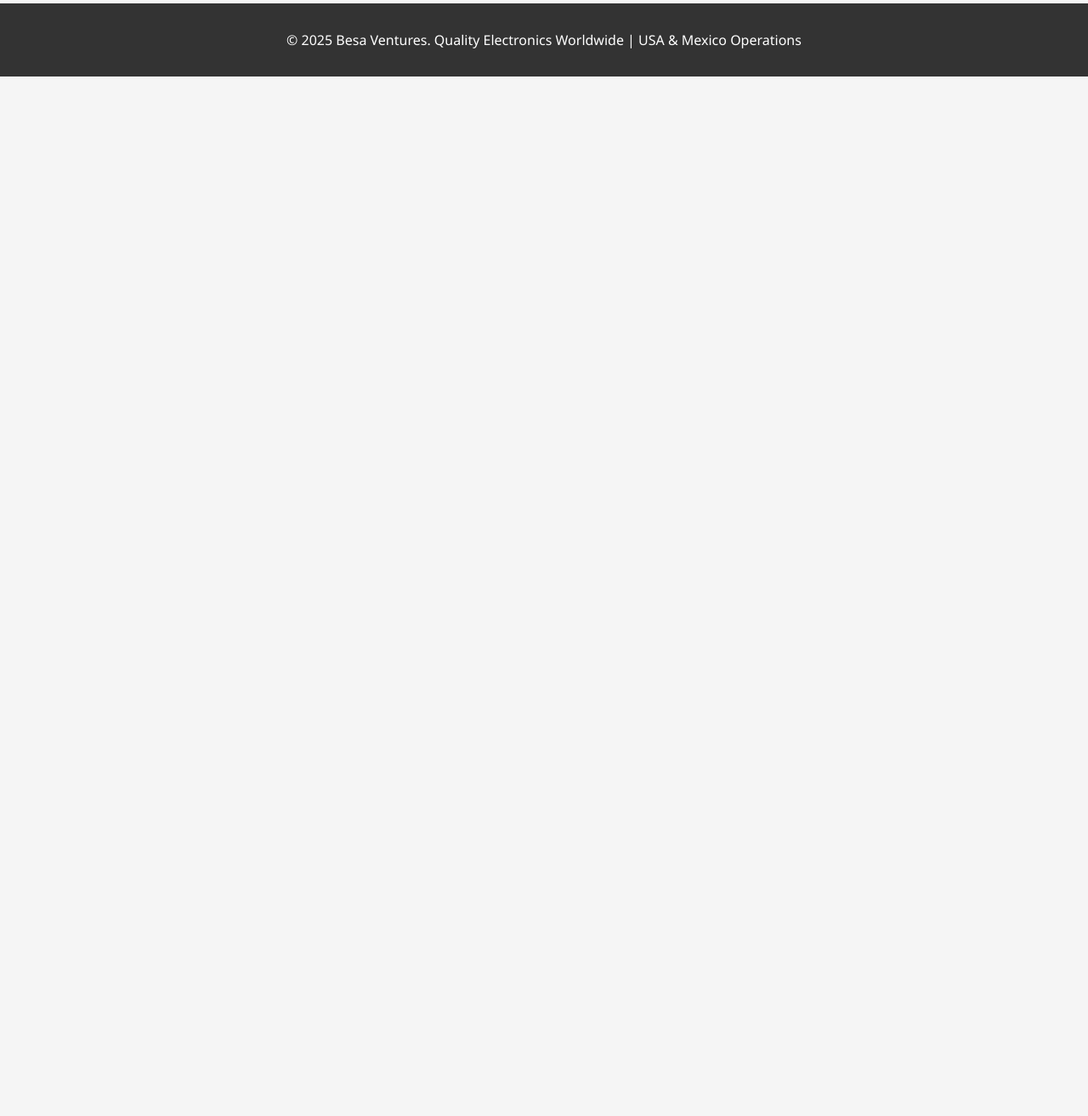
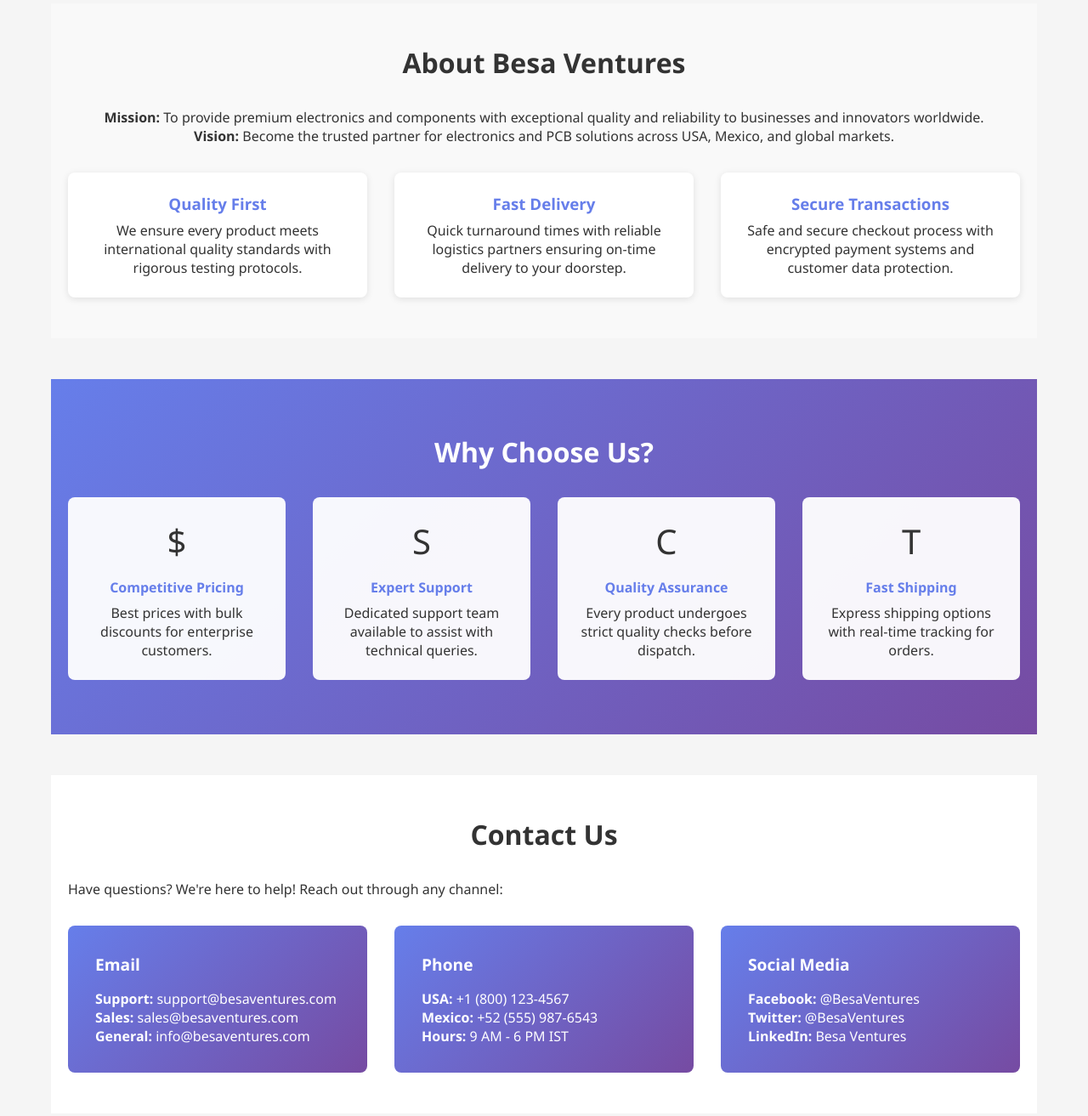
Before and after one commit to 19Gaurav92/Besa-E-com, a plain HTML site: page frontend/index.html in a window 1280 px wide. Shown: the part 1999-3312 px from the top of the page at 85% size. Before the commit the page ends 2089 px from the top, so only its background shows below. Drawn offline with Linux system fonts and the light colour scheme.

Commit message:
Add About Us, Features, and Contact sections with styling
Added About Us, Features, and Contact sections to the homepage.

```diff
--- a/frontend/index.html
+++ b/frontend/index.html
@@ -304,6 +304,8 @@
       opacity: 1;
       visibility: visible;
     }
+
+/* About Section */.about-section{padding:3rem 0;background:#f9f9f9}.about-content{text-align:center}.about-grid{display:grid;grid-template-columns:repeat(auto-fit,minmax(250px,1fr));gap:2rem;margin-top:2rem}.about-card{background:white;padding:1.5rem;border-radius:8px;box-shadow:0 2px 8px rgba(0,0,0,0.1)}.about-card h3{color:#667eea;margin-bottom:0.5rem}.features-section{background:linear-gradient(135deg,#667eea 0%,#764ba2 100%);padding:4rem 0;margin:3rem 0}.features-grid{display:grid;grid-template-columns:repeat(auto-fit,minmax(240px,1fr));gap:2rem}.feature-item{background:rgba(255,255,255,0.95);padding:1.5rem;border-radius:8px;text-align:center}.feature-icon{font-size:2.5rem;margin-bottom:1rem;display:block}.feature-item h4{color:#667eea;margin-bottom:0.5rem}.contact-section{padding:3rem 0;background:white}.contact-grid{display:grid;grid-template-columns:repeat(auto-fit,minmax(280px,1fr));gap:2rem;margin-top:2rem}.contact-info{background:linear-gradient(135deg,#667eea 0%,#764ba2 100%);color:white;padding:2rem;border-radius:8px;text-align:left}.contact-info h4{font-size:1.2rem;margin-bottom:1rem;color:white}
   </style>
 </head>
 <body>
@@ -333,6 +335,49 @@
 <div class="product-card"><div class="product-image">📦</div><div class="product-info"><h3 class="product-name">Multilayer PCB (4-Layer)</h3><p class="product-description">High-quality 4-layer PCB for complex electronics projects with precision engineering.</p><div class="product-price">$420.00</div><button class="add-to-cart-btn" onclick="addToCart({id:'pcb-multilayer', title:'Multilayer PCB (4-Layer)', price:420})">Add to Cart</button></div></div>
 </div>
     </section>
+
+<!-- About Us Section -->
+<section id="about" class="about-section">
+<div class="container">
+<h2 class="section-title">About Besa Ventures</h2>
+<div class="about-content">
+<p><strong>Mission:</strong> To provide premium electronics and components with exceptional quality and reliability to businesses and innovators worldwide.</p>
+<p><strong>Vision:</strong> Become the trusted partner for electronics and PCB solutions across USA, Mexico, and global markets.</p>
+<div class="about-grid">
+<div class="about-card"><h3>Quality First</h3><p>We ensure every product meets international quality standards with rigorous testing protocols.</p></div>
+<div class="about-card"><h3>Fast Delivery</h3><p>Quick turnaround times with reliable logistics partners ensuring on-time delivery to your doorstep.</p></div>
+<div class="about-card"><h3>Secure Transactions</h3><p>Safe and secure checkout process with encrypted payment systems and customer data protection.</p></div>
+</div>
+</div>
+</div>
+</section>
+
+<!-- Features Section -->
+<section id="features" class="features-section">
+<div class="container">
+<h2 class="section-title" style="color: white;">Why Choose Us?</h2>
+<div class="features-grid">
+<div class="feature-item"><div class="feature-icon">$</div><h4>Competitive Pricing</h4><p>Best prices with bulk discounts for enterprise customers.</p></div>
+<div class="feature-item"><div class="feature-icon">S</div><h4>Expert Support</h4><p>Dedicated support team available to assist with technical queries.</p></div>
+<div class="feature-item"><div class="feature-icon">C</div><h4>Quality Assurance</h4><p>Every product undergoes strict quality checks before dispatch.</p></div>
+<div class="feature-item"><div class="feature-icon">T</div><h4>Fast Shipping</h4><p>Express shipping options with real-time tracking for orders.</p></div>
+</div>
+</div>
+</section>
+
+<!-- Contact Section -->
+<section id="contact" class="contact-section">
+<div class="container">
+<h2 class="section-title">Contact Us</h2>
+<div class="contact-content">
+<p>Have questions? We're here to help! Reach out through any channel:</p>
+<div class="contact-grid">
+<div class="contact-info"><h4>Email</h4><p><strong>Support:</strong> support@besaventures.com<br><strong>Sales:</strong> sales@besaventures.com<br><strong>General:</strong> info@besaventures.com</p></div>
+<div class="contact-info"><h4>Phone</h4><p><strong>USA:</strong> +1 (800) 123-4567<br><strong>Mexico:</strong> +52 (555) 987-6543<br><strong>Hours:</strong> 9 AM - 6 PM IST</p></div>
+<div class="contact-info"><h4>Social Media</h4><p><strong>Facebook:</strong> @BesaVentures<br><strong>Twitter:</strong> @BesaVentures<br><strong>LinkedIn:</strong> Besa Ventures</p></div>
+</div>
+</div>
+</section>
   </main>
 
   <div class="overlay" id="overlay"></div>
```
